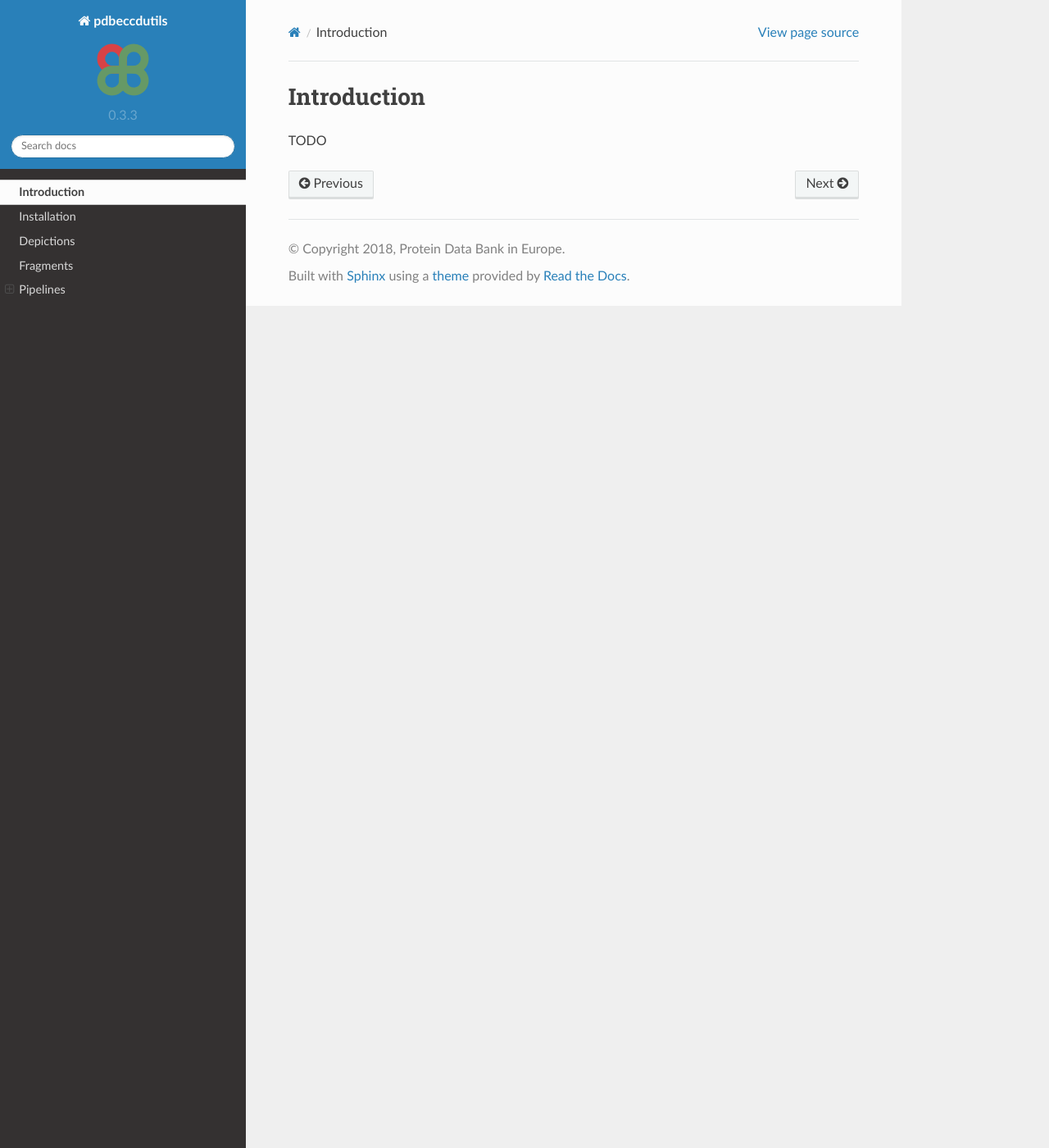
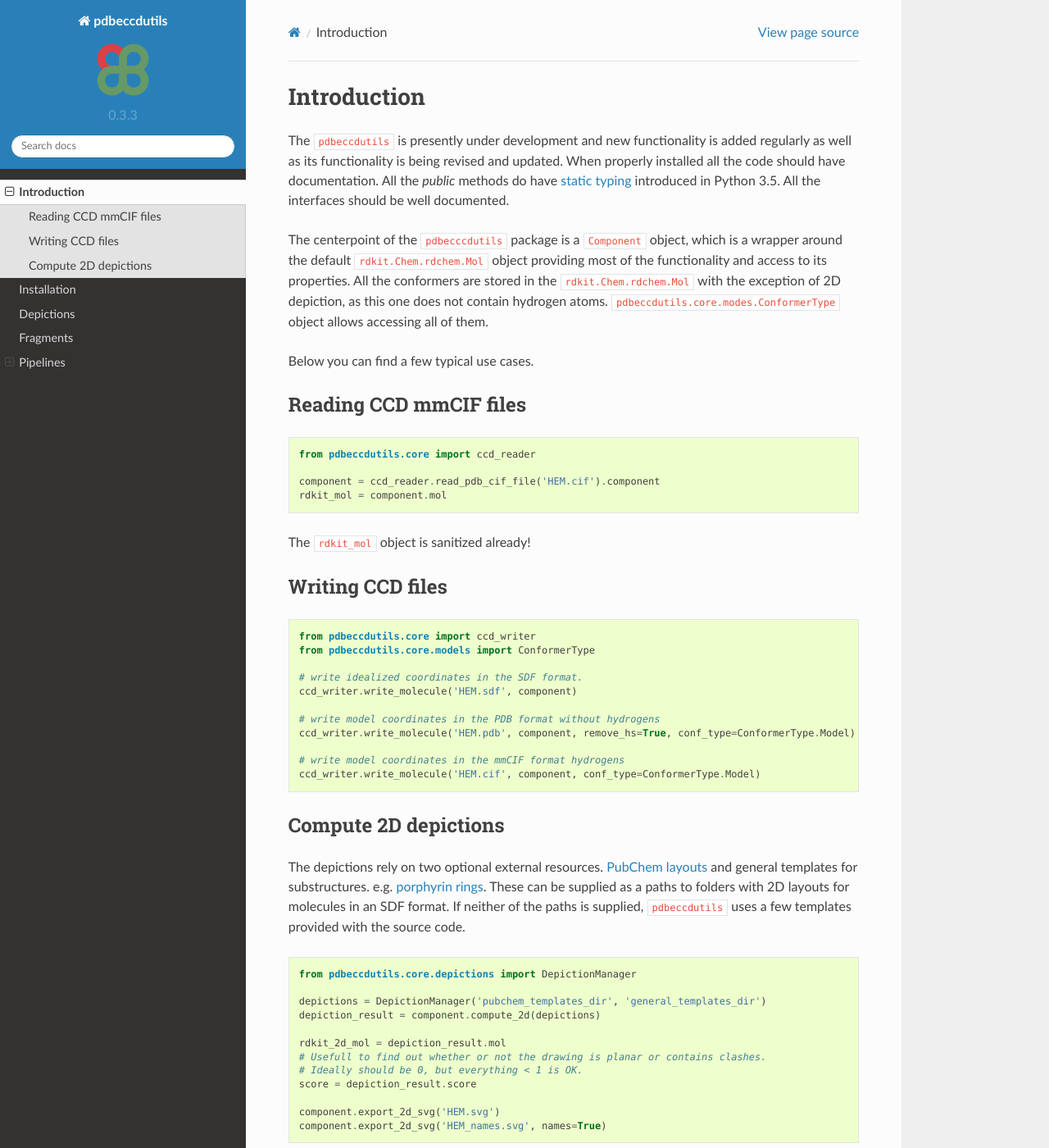
Before and after one commit to PDBeurope/ccdutils, a Sphinx documentation site: the page built from doc/guide/intro.md, in a window 1280 px wide and 1400 px high. Shown: the whole window at 82% size. Built offline with Sphinx 7.4.7 and the Read the Docs theme 2.0.0, drawn with Linux system fonts in a browser that asks for light colours; pages that are not in the unit, such as notebooks, are missing from menus.

Commit message:
add some examples to the documentation

````diff
--- a/doc/guide/intro.md
+++ b/doc/guide/intro.md
@@ -3,4 +3,61 @@
 ```
 
 # Introduction
-TODO
+
+The `pdbeccdutils` is presently under development and new functionality is added regularly as well as its functionality is being revised and updated. When properly installed all the code should have documentation. All the *public* methods do have [static typing](http://mypy-lang.org/) introduced in Python 3.5. All the interfaces should be well documented.
+
+The centerpoint of the `pdbecccdutils` package is a `Component` object, which is a wrapper around the default `rdkit.Chem.rdchem.Mol` object providing most of the functionality and access to its properties. All the conformers are stored in the `rdkit.Chem.rdchem.Mol` with the exception of 2D depiction, as this one does not contain hydrogen atoms. `pdbeccdutils.core.modes.ConformerType` object allows accessing all of them.
+
+Below you can find a few typical use cases.
+
+## Reading CCD mmCIF files
+
+```python
+from pdbeccdutils.core import ccd_reader
+
+component = ccd_reader.read_pdb_cif_file('HEM.cif').component
+rdkit_mol = component.mol
+```
+
+The `rdkit_mol` object is sanitized already!
+
+## Writing CCD files
+
+```python
+from pdbeccdutils.core import ccd_writer
+from pdbeccdutils.core.models import ConformerType
+
+# write idealized coordinates in the SDF format.
+ccd_writer.write_molecule('HEM.sdf', component)
+
+# write model coordinates in the PDB format without hydrogens
+ccd_writer.write_molecule('HEM.pdb', component, remove_hs=True, conf_type=ConformerType.Model)
+
+# write model coordinates in the mmCIF format hydrogens
+ccd_writer.write_molecule('HEM.cif', component, conf_type=ConformerType.Model)
+```
+
+## Compute 2D depictions
+
+The depictions rely on two optional external resources. [PubChem layouts](https://www.ncbi.nlm.nih.gov/pccompound) and general templates for substructures. e.g. [porphyrin rings](https://en.wikipedia.org/wiki/Porphyrin). These can be supplied as a paths to folders with 2D layouts for molecules in an SDF format. If neither of the paths is supplied, `pdbeccdutils` uses a few templates provided with the source code.
+
+```python
+from pdbeccdutils.core.depictions import DepictionManager
+
+depictions = DepictionManager('pubchem_templates_dir', 'general_templates_dir')
+depiction_result = component.compute_2d(depictions)
+
+rdkit_2d_mol = depiction_result.mol
+# Usefull to find out whether or not the drawing is planar or contains clashes.
+# Ideally should be 0, but everything < 1 is OK.
+score = depiction_result.score
+
+component.export_2d_svg('HEM.svg')
+component.export_2d_svg('HEM_names.svg', names=True)
+```
+
+---
+<div align='center'>
+    <img src='../_static/HEM_300.svg' />
+    <img src='../_static/HEM_300_names.svg' />
+</div>
````
Also changed, not shown: doc/guide/depictions.md (+1 -0 lines), doc/guide/install.md (+1 -0 lines), doc/_static/HEM_300.svg (added), doc/_static/HEM_300_names.svg (added), 1 other file.
